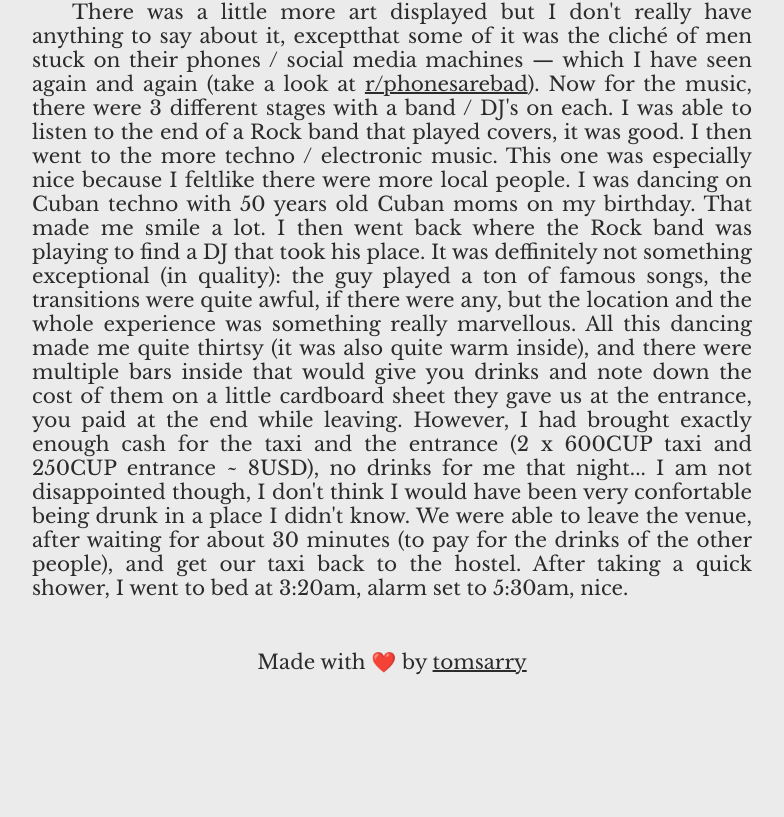
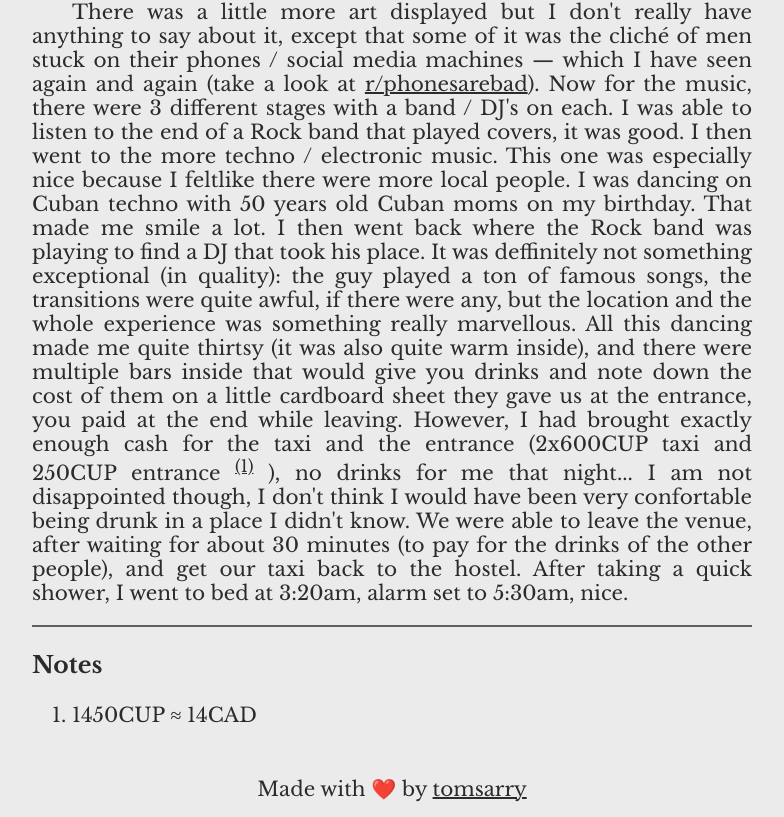
Before and after one commit to tomsarry/cuba, a SvelteKit app: page /fabrica in a window 1280 px wide. Shown: the part 3618-4435 px from the top of the page, without its empty margins (248-1032 px from the left). Before the commit the page ends 4308 px from the top, so only its background shows below. Built offline with nearby package versions, Linux system fonts and the light colour scheme.

Commit message:
chore: add notes fabrica

```diff
--- a/src/routes/fabrica/+page.svelte
+++ b/src/routes/fabrica/+page.svelte
@@ -68,9 +68,9 @@
 </figure>
 
 <p class="indent">
-	There was a little more art displayed but I don't really have anything to say about it, exceptthat
-	some of it was the cliché of men stuck on their phones / social media machines &mdash; which I
-	have seen again and again (take a look at <a
+	There was a little more art displayed but I don't really have anything to say about it, except
+	that some of it was the cliché of men stuck on their phones / social media machines &mdash; which
+	I have seen again and again (take a look at <a
 		href="https://www.reddit.com/r/PhonesAreBad/"
 		target="_blank"
 		rel="noopener noreferrer nofollow">r/phonesarebad</a
@@ -84,10 +84,17 @@
 	something really marvellous. All this dancing made me quite thirtsy (it was also quite warm
 	inside), and there were multiple bars inside that would give you drinks and note down the cost of
 	them on a little cardboard sheet they gave us at the entrance, you paid at the end while leaving.
-	However, I had brought exactly enough cash for the taxi and the entrance (2 x 600CUP taxi and
-	250CUP entrance ~ 8USD), no drinks for me that night... I am not disappointed though, I don't
+	However, I had brought exactly enough cash for the taxi and the entrance (2x600CUP taxi and
+	250CUP entrance <sup><a href="#1">(1)</a></sup> ), no drinks for me that night... I am not disappointed though, I don't
 	think I would have been very confortable being drunk in a place I didn't know. We were able to
 	leave the venue, after waiting for about 30 minutes (to pay for the drinks of the other people),
 	and get our taxi back to the hostel. After taking a quick shower, I went to bed at 3:20am, alarm
 	set to 5:30am, nice.
 </p>
+
+<hr>
+
+<h3>Notes</h3>
+<ol>
+	<li id="1">1450CUP &approx; 14CAD</li>
+</ol>
```
Also changed, not shown: src/routes/doble-taxi/+page.svelte (+4 -4 lines).
